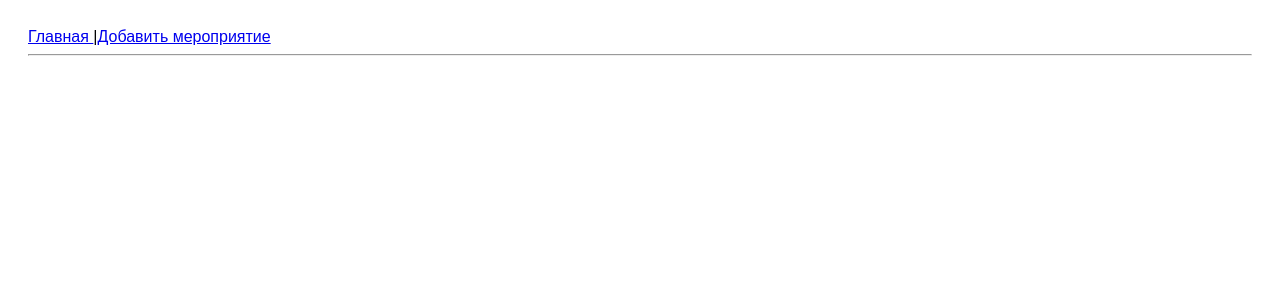
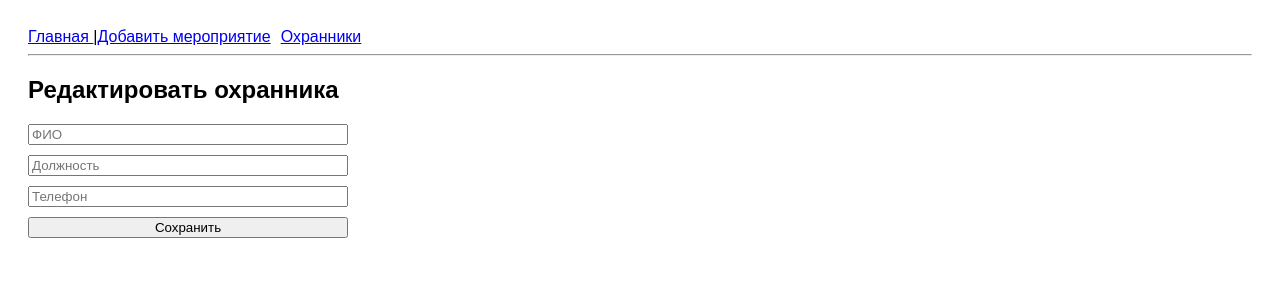
Before and after one commit to killmerayr/Security_SPA, a React (Vite) app: page /guards/edit/1 in a window 1280 px wide. Shown: the top 300 px of the page. Built offline with nearby package versions, Linux system fonts and the light colour scheme; no server answers.

Commit message:
add Guards

```diff
--- a/db.json
+++ b/db.json
@@ -7,7 +7,8 @@
       "location": "Зал A-10",
       "riskLevel": "high",
       "guardsCount": 15,
-      "status": "planned"
+      "status": "planned",
+      "guardId": "g1"
     },
     {
       "id": "2",
@@ -16,7 +17,22 @@
       "location": "Центральная площадь",
       "riskLevel": "medium",
       "guardsCount": 50,
-      "status": "active"
+      "status": "active",
+      "guardId": "g2"
+    }
+  ],
+  "guards": [
+    {
+      "id": "g1",
+      "fullName": "Иван Петров",
+      "rank": "старший смены",
+      "phone": "+7-900-111-22-33"
+    },
+    {
+      "id": "g2",
+      "fullName": "Алексей Смирнов",
+      "rank": "охранник",
+      "phone": "+7-900-444-55-66"
     }
   ]
 }
--- a/src/App.jsx
+++ b/src/App.jsx
@@ -2,6 +2,9 @@ import { BrowserRouter as Router, Routes, Route, Link } from "react-router-dom";
 import EventList from "./pages/EventList";
 import EventDetail from "./pages/EventDetail";
 import EventForm from "./pages/EventForm";
+import GuardList from "./pages/GuardList";
+import GuardDetail from "./pages/GuardDetail";
+import GuardForm from "./pages/GuardForm";
 
 function App() {
   return (
@@ -10,6 +13,7 @@ function App() {
         <nav>
           <Link to="/">Главная </Link> |
           <Link to="/add">Добавить мероприятие</Link>
+          <Link to="/guards" style={{ marginLeft: '10px' }}>Охранники</Link>
         </nav>
         <hr />
 
@@ -18,6 +22,10 @@ function App() {
           <Route path="/detail/:id" element={<EventDetail />} />
           <Route path="/add" element={<EventForm />} />
           <Route path="/edit/:id" element={<EventForm />} />
+          <Route path="/guards" element={<GuardList />} />
+          <Route path="/guards/detail/:id" element={<GuardDetail />} />
+          <Route path="/guards/add" element={<GuardForm />} />
+          <Route path="/guards/edit/:id" element={<GuardForm />} />
         </Routes>
       </div>
     </Router>
--- a/src/pages/EventDetail.jsx
+++ b/src/pages/EventDetail.jsx
@@ -7,12 +7,21 @@ const API_URL = import.meta.env.VITE_API_URL || 'http://localhost:3001/events';
 const EventDetail = () => {
   const { id } = useParams();
   const [event, setEvent] = useState(null);
+  const [guard, setGuard] = useState(null);
 
-  useEffect(() => {
-    axios.get(`${API_URL}/${id}`)
-      .then(res => setEvent(res.data))
-      .catch(err => console.error(err));
-  }, [id]);
+useEffect(() => {
+  axios.get(`${API_URL}/${id}`)
+    .then(res => {
+      setEvent(res.data);
+
+      if (res.data.guardId) {
+        axios.get(`http://localhost:3001/guards/${res.data.guardId}`)
+          .then(gRes => setGuard(gRes.data))
+          .catch(err => console.error("Ошибка загрузки охранника:", err));
+      }
+    })
+    .catch(err => console.error(err));
+}, [id]);
 
   if (!event) return <div>Загрузка деталей...</div>;
 
@@ -21,6 +30,7 @@ const EventDetail = () => {
       <h1>{event.title}</h1>
       <p><strong>Место:</strong> {event.location}</p>
       <p><strong>Уровень опасности:</strong> {event.riskLevel}</p>
+      <p><strong>Ответственный охранник: </strong> {guard ? `${guard.fullName} (${guard.ranl})` : '-'}</p>
       <p><strong>Необходимо охраны:</strong> {event.guardsCount} человек</p>
       <p><strong>Статус готовности:</strong> {event.status}</p>
       <hr />
--- a/src/pages/EventForm.jsx
+++ b/src/pages/EventForm.jsx
@@ -7,13 +7,15 @@ const API_URL = import.meta.env.VITE_API_URL || 'http://localhost:3001/events';
 const EventForm = () => {
   const { id } = useParams();
   const navigate = useNavigate();
+  const [guards, setGuards] = useState([]);
   const [formData, setFormData] = useState({
     title: '',
     location: '',
     riskLevel: 'low',
     guardsCount: 0,
     status: 'planned',
-    type: 'internal'
+    type: 'internal',
+    guardId: ''
   });
   const [error, setError] = useState(null);
 
@@ -24,6 +26,12 @@ const EventForm = () => {
         .catch(err => console.error("Ошибка загрузки:", err));
     }
   }, [id]);
+
+  useEffect(() => {
+    axios,get(`${API_URL}/guards`)
+    .then(res => setGuards(res.data))
+    .catch(err => console.error("Ошибка загрузки охранников", err));
+  }, []);
 
   const handleSubmit = (e) => {
     e.preventDefault();
@@ -70,6 +78,14 @@ const EventForm = () => {
           <option value="external">external</option>
         </select>
 
+        <label>Ответственный охранник</label>
+        <select value={formData.type} onChange={e => setFormData({...formData, type: e.target.value})} required>
+          <option value="">выбрать</option>
+          {guards.map(g => (
+            <option key={g.id} value={g.id}> {g.fullName} ({g.rank})
+            </option>
+          ))}
+        </select>
         <label>Охрана (чел):</label>
         <input type="number" value={formData.guardsCount} onChange={e => setFormData({...formData, guardsCount: e.target.value})} />
 
--- a/src/pages/EventList.jsx
+++ b/src/pages/EventList.jsx
@@ -8,12 +8,17 @@ const EventList = () => {
   const [events, setEvents] = useState([]);
   const [loading, setLoading] = useState(true);
   const [error, setError] = useState(null);
+  const [guards, setGuard] = useState([]);
 
   useEffect(() => {
     axios.get(API_URL)
       .then(res => setEvents(res.data))
       .catch(err => setError(err.message))
       .finally(() => setLoading(false));
+
+    axios.get(`${API_URL}/guards`)
+      .then(res => setGuard(res.data))
+      .catch(err => console.error("Ошибка загрузки охранников", err));
   }, []);
 
   const handleDelete = (id) => {
@@ -26,6 +31,8 @@ const EventList = () => {
     }
   };
 
+  const guardById = Object.fromEntries(guards.map(g => [g.id, g]));
+
   return (
     <div>
       <h1>Реестр мероприятий</h1>
@@ -36,6 +43,7 @@ const EventList = () => {
           <div key={event.id} style={{ border: '1px solid #ddd', padding: '15px', borderRadius: '8px' }}>
             <h3>{event.title}</h3>
             <p>Локация: {event.location}</p>
+            <p>Ответственный: {guardById[event.guardID]?.fullname || '-'}</p>
             <p>Риск: <strong>{event.riskLevel}</strong> | Охрана: {event.guardsCount} чел.</p>
             <p>Статус: {event.status}</p>
 
--- /dev/null
+++ b/src/pages/GuardDetail.jsx
@@ -0,0 +1,27 @@
+import { useEffect, useState } from 'react';
+import axios from 'axios';
+import { Link, useParams } from 'react-router-dom';
+
+const API_URL = import.meta.env.VITE_API_URL || 'http://localhost:3001/guards';
+
+export default function GuardDetail() {
+  const { id } = useParams();
+  const [guard, setGuard] = useState(null);
+
+  useEffect(() => {
+    axios.get(`${API_URL}/${id}`)
+      .then(res => setGuard(res.data));
+  }, [id]);
+
+  if (!guard) return <p>Загрузка...</p>;
+
+  return (
+    <div>
+      <h1>{guard.fullName}</h1>
+      <p><strong>Должность:</strong> {guard.rank}</p>
+      <p><strong>Телефон:</strong> {guard.phone}</p>
+
+      <Link to="/guards">Назад к списку</Link>
+    </div>
+  );
+}
--- /dev/null
+++ b/src/pages/GuardForm.jsx
@@ -0,0 +1,61 @@
+import { useEffect, useState } from 'react';
+import axios from 'axios';
+import { useNavigate, useParams } from 'react-router-dom';
+
+const API_URL = import.meta.env.VITE_API_URL || 'http://localhost:3001/guards';
+
+export default function GuardForm() {
+  const { id } = useParams();
+  const navigate = useNavigate();
+
+  const [formData, setFormData] = useState({
+    fullName: '',
+    rank: '',
+    phone: ''
+  });
+
+  useEffect(() => {
+    if (!id) return;
+    axios.get(`${API_URL}/${id}`)
+      .then(res => setFormData(res.data));
+  }, [id]);
+
+  const handleSubmit = (e) => {
+    e.preventDefault();
+    const req = id
+      ? axios.put(`${API_URL}/${id}`, formData)
+      : axios.post(API_URL, formData);
+
+    req.then(() => navigate('/guards'));
+  };
+
+  return (
+    <div>
+      <h2>{id ? "Редактировать охранника" : "Добавить охранника"}</h2>
+      <form onSubmit={handleSubmit} style={{ display: 'flex', flexDirection: 'column', gap: 10, maxWidth: 320 }}>
+        <input
+          placeholder="ФИО"
+          value={formData.fullName}
+          onChange={e => setFormData({ ...formData, fullName: e.target.value })}
+          required
+        />
+        <input
+          placeholder="Должность"
+          value={formData.rank}
+          onChange={e => setFormData({ ...formData, rank: e.target.value })}
+          required
+        />
+        <input
+          placeholder="Телефон"
+          value={formData.phone}
+          onChange={e => setFormData({ ...formData, phone: e.target.value })}
+          required
+        />
+
+        <button type="submit">
+          {id ? "Сохранить" : "Создать"}
+        </button>
+      </form>
+    </div>
+  );
+}
--- /dev/null
+++ b/src/pages/GuardList.jsx
@@ -0,0 +1,47 @@
+import { useEffect, useState } from 'react';
+import axios from 'axios';
+import { Link } from 'react-router-dom';
+
+const API_URL = import.meta.env.VITE_API_URL || 'http://localhost:3001/guards';
+
+export default function GuardList() {
+  const [guards, setGuards] = useState([]);
+  const [loading, setLoading] = useState(true);
+
+  useEffect(() => {
+    axios.get(API_URL)
+      .then(res => setGuards(res.data))
+      .finally(() => setLoading(false));
+  }, []);
+
+  const handleDelete = (id) => {
+    if (!window.confirm("Удалить охранника?")) return;
+    axios.delete(`${API_URL}/${id}`)
+      .then(() => setGuards(prev => prev.filter(g => g.id !== id)));
+  };
+
+  if (loading) return <p>Загрузка охранников...</p>;
+
+  return (
+    <div>
+      <h1>Список охранников</h1>
+      <Link to="/guards/add">Добавить охранника</Link>
+
+      <div style={{ display: 'grid', gap: 12, marginTop: 12 }}>
+        {guards.map(g => (
+          <div key={g.id} style={{ border: '1px solid #ddd', padding: 12, borderRadius: 8 }}>
+            <h3>{g.fullName}</h3>
+            <p>Должность: {g.rank}</p>
+            <p>Телефон: {g.phone}</p>
+
+            <Link to={`/guards/detail/${g.id}`}>Детали</Link>{" | "}
+            <Link to={`/guards/edit/${g.id}`}>Редактировать</Link>{" | "}
+            <button onClick={() => handleDelete(g.id)} style={{ color: 'red' }}>
+              Удалить
+            </button>
+          </div>
+        ))}
+      </div>
+    </div>
+  );
+}
```
